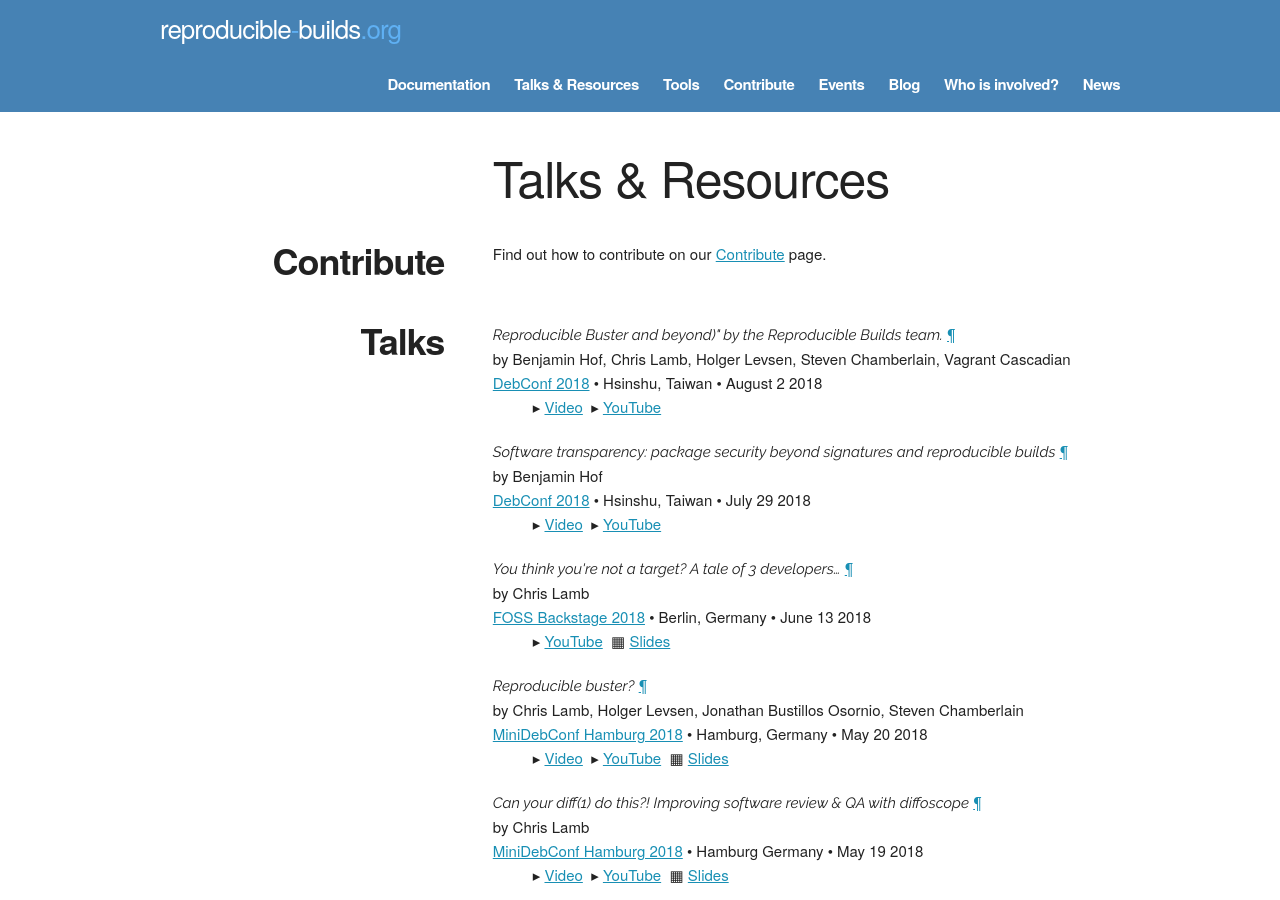
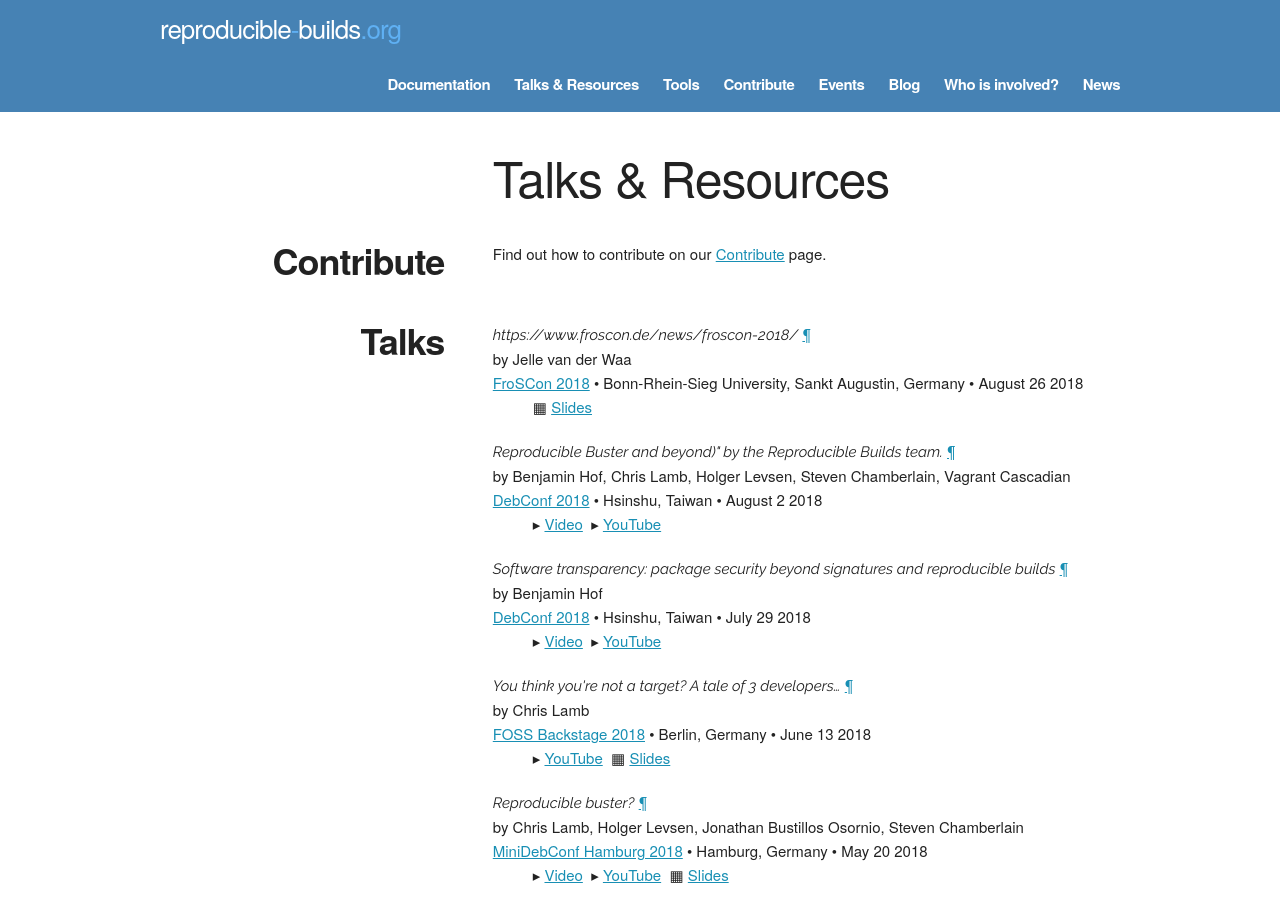
Before and after one commit to prototypefund/reproducible-website, a Jekyll site: the page built from resources.html, in a window 1280 px wide and 900 px high. Built offline with Jekyll 4.4.1, drawn with Linux system fonts in a browser that asks for light colours; some web fonts are replaced.

Commit message:
Add jelly's talk to our Resources page.

```diff
--- a/_data/presentations.yml
+++ b/_data/presentations.yml
@@ -1,3 +1,12 @@
+- title: https://www.froscon.de/news/froscon-2018/
+  presented_by: Jelle van der Waa
+  event:
+    url: https://www.froscon.de/news/froscon-2018/
+    name: FroSCon 2018
+    date: 2018-08-26
+    location: Bonn-Rhein-Sieg University, Sankt Augustin, Germany
+  slides: https://programm.froscon.de/2018/system/event_attachments/attachments/000/000/509/original/Arch_Linux_Reproducible_Builds.pdf
+
 - title: Reproducible Buster and beyond)" by the Reproducible Builds team.
   presented_by: Benjamin Hof, Chris Lamb, Holger Levsen, Steven Chamberlain, Vagrant Cascadian
   event:
```
